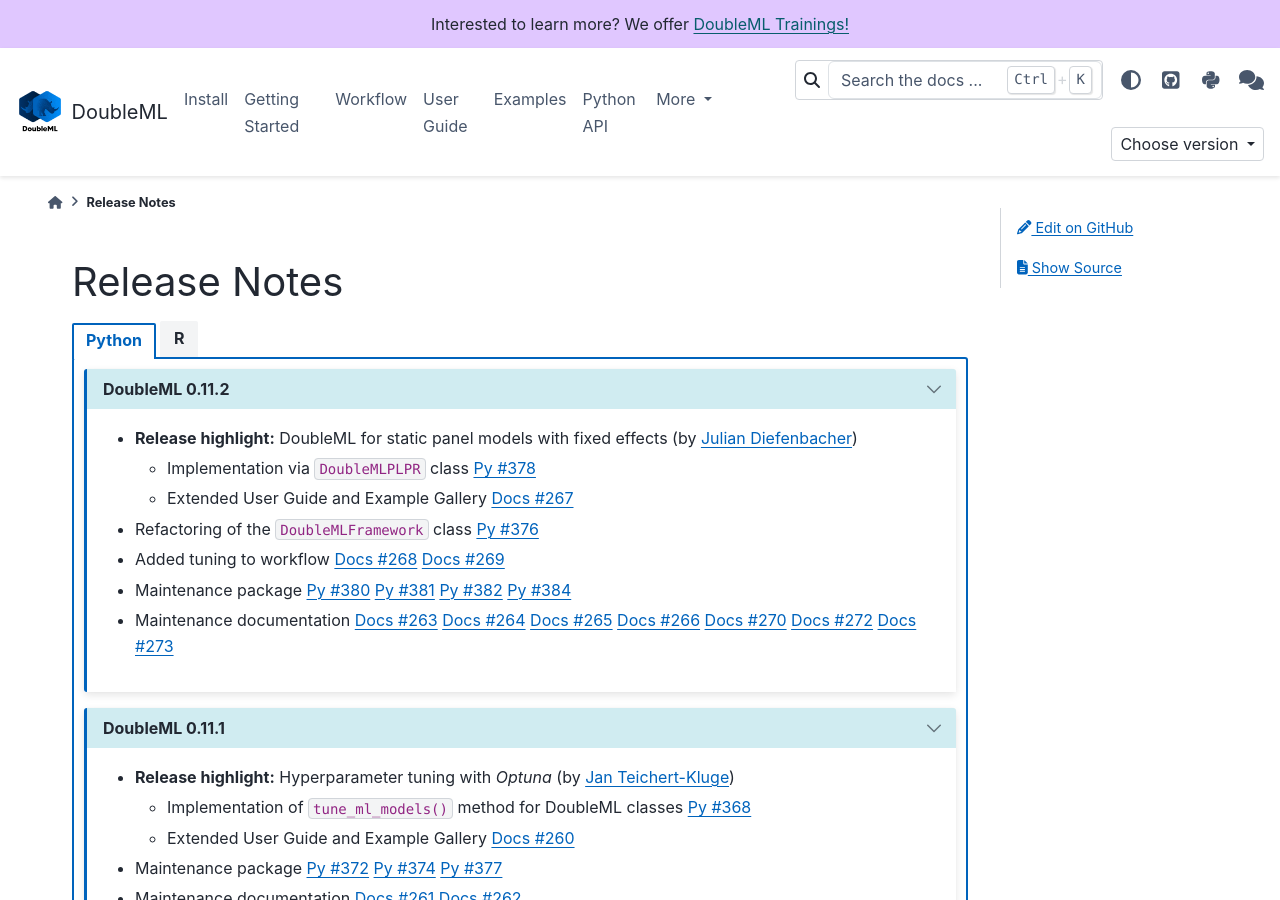
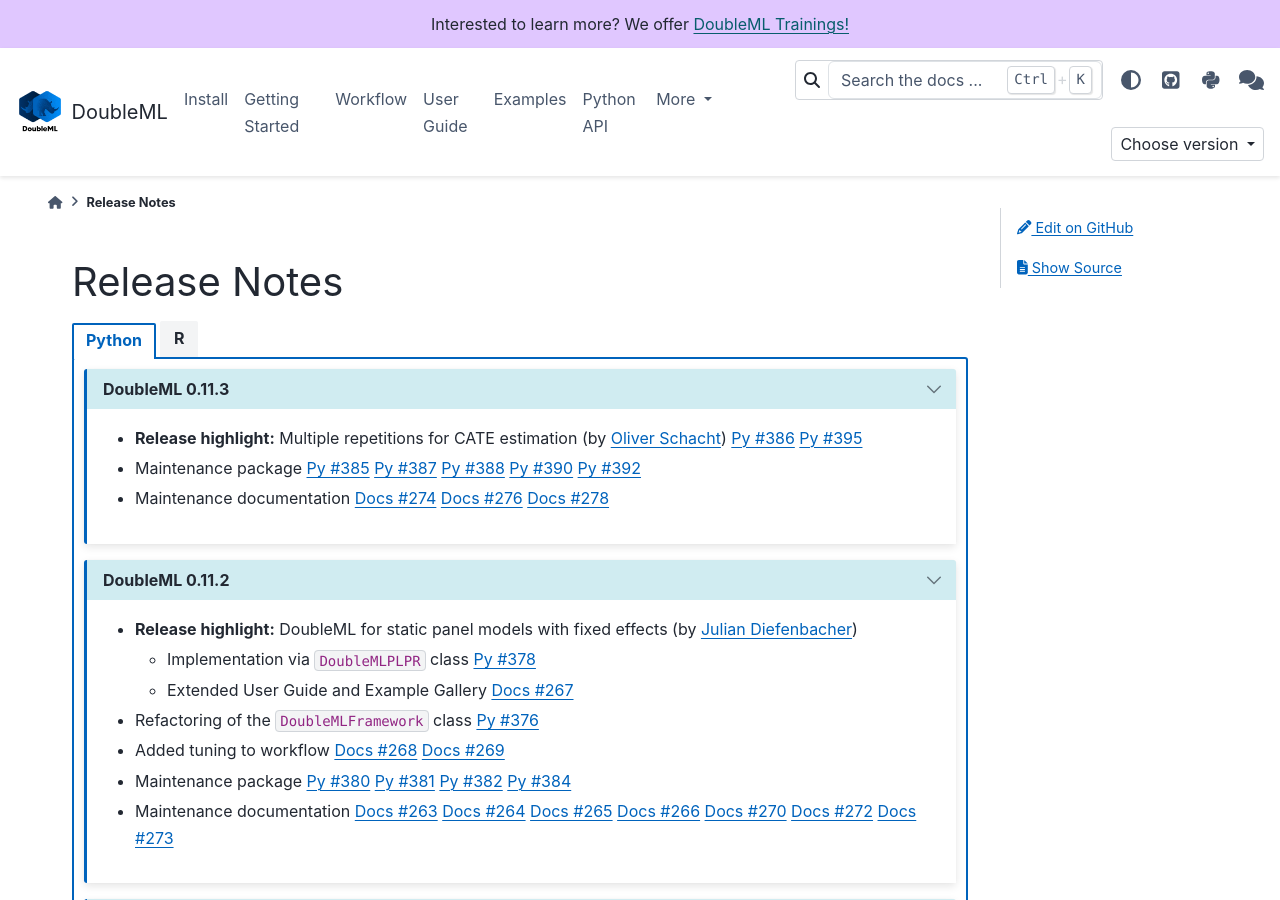
Before and after one commit to DoubleML/doubleml-docs, a Sphinx documentation site: the page built from doc/release/release.rst, in a window 1280 px wide and 900 px high. Built offline with Sphinx 7.4.7 and the PyData theme 0.15.4, drawn with Linux system fonts in a browser that asks for light colours; the version number could not be read and is left out.

Commit message:
add release notes for 0.11.3

```diff
--- a/doc/release/release.rst
+++ b/doc/release/release.rst
@@ -6,6 +6,26 @@
 .. tab-set::
 
   .. tab-item:: Python
+
+    .. dropdown:: DoubleML 0.11.3
+      :class-title: sd-bg-primary sd-font-weight-bold
+      :open:
+
+      - **Release highlight:** Multiple repetitions for CATE estimation (by `Oliver Schacht <https://github.com/OliverSchacht>`_)
+        `Py #386 <https://github.com/DoubleML/doubleml-for-py/pull/386>`_
+        `Py #395 <https://github.com/DoubleML/doubleml-for-py/pull/395>`_
+
+      - Maintenance package
+        `Py #385 <https://github.com/DoubleML/doubleml-for-py/pull/385>`_
+        `Py #387 <https://github.com/DoubleML/doubleml-for-py/pull/387>`_
+        `Py #388 <https://github.com/DoubleML/doubleml-for-py/pull/388>`_
+        `Py #390 <https://github.com/DoubleML/doubleml-for-py/pull/390>`_
+        `Py #392 <https://github.com/DoubleML/doubleml-for-py/pull/392>`_
+
+      - Maintenance documentation
+        `Docs #274 <https://github.com/DoubleML/doubleml-docs/pull/274>`_
+        `Docs #276 <https://github.com/DoubleML/doubleml-docs/pull/276>`_
+        `Docs #278 <https://github.com/DoubleML/doubleml-docs/pull/278>`_
 
     .. dropdown:: DoubleML 0.11.2
       :class-title: sd-bg-primary sd-font-weight-bold
```
